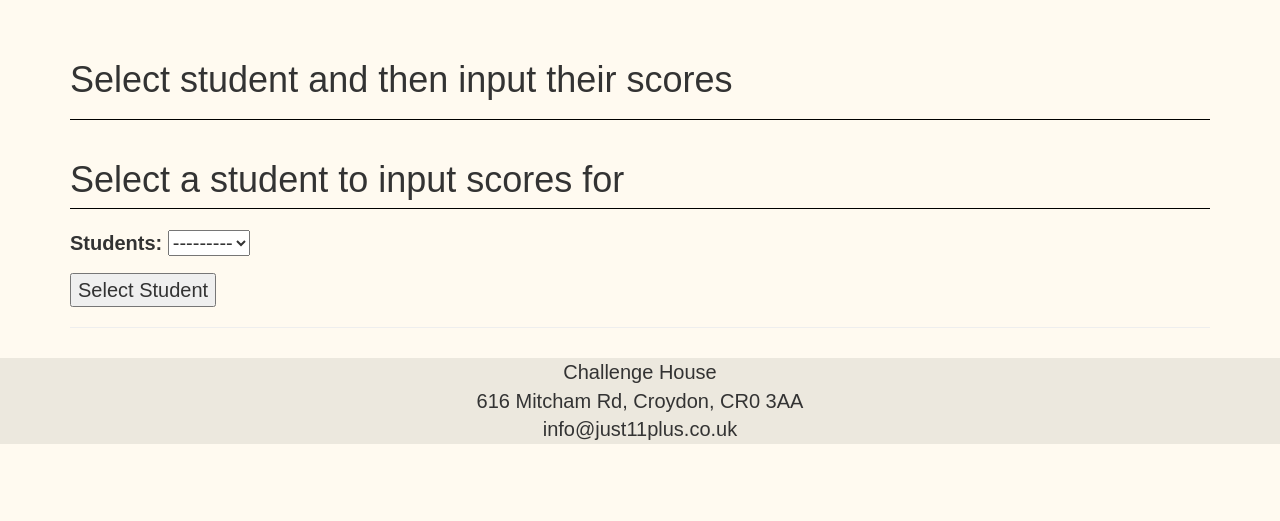
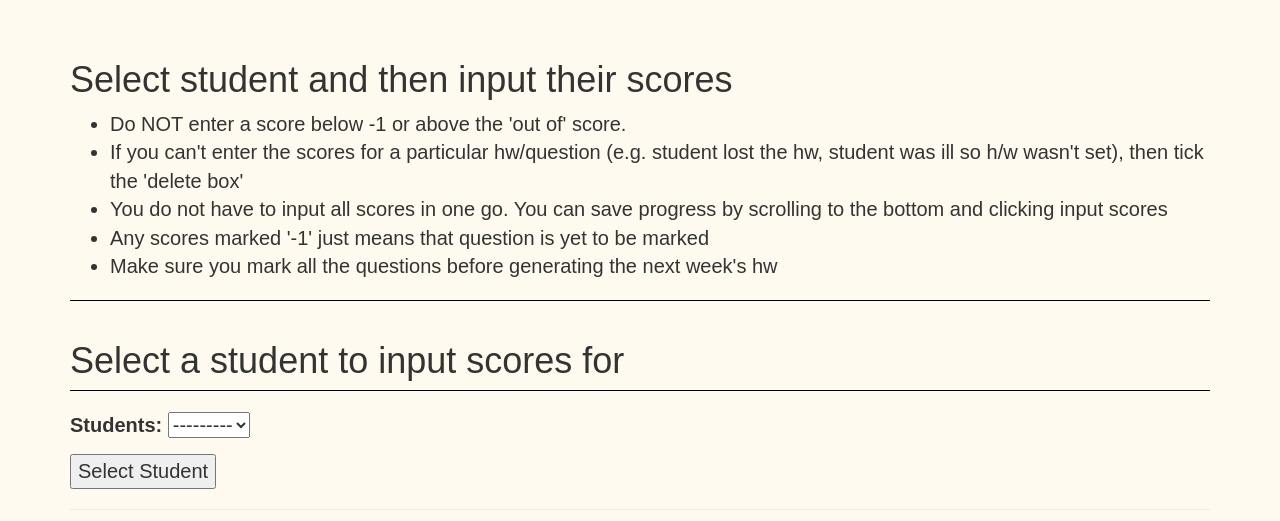
Before and after one commit to vognam/tuition_site, a Django app: page /inputscores in a window 1280 px wide. Shown: the part 52-573 px from the top of the page. Run offline with Django 3.2, Linux system fonts and the light colour scheme; the visitor is signed in with stand-in values (Sample User, id 1); data that the repository does not hold is empty; some libraries are stand-ins or nearby versions; some web fonts are replaced.

Commit message:
instructions set

```diff
--- a/home/templates/account/addstudent.html
+++ b/home/templates/account/addstudent.html
@@ -5,11 +5,14 @@
 <div class="container center-block">
     <div class="page-header">
         <h1>Add Student</h1>
+        <p>Not to be used</p>
+        <!--
         <form method="post">
         {% csrf_token %}
         {{ form.as_p }}
         <button type="submit">Add Student</button>
         </form>
+        -->
     </div>
 </div>
 
--- a/home/templates/account/inputscores.html
+++ b/home/templates/account/inputscores.html
@@ -10,7 +10,16 @@
 
 <div class="container">
 
-    <div class="page-header"><h1>Select student and then input their scores</h1></div>
+    <div class="page-header">
+        <h1>Select student and then input their scores</h1>
+        <ul>
+            <li>Do NOT enter a score below -1 or above the 'out of' score.</li>
+            <li>If you can't enter the scores for a particular hw/question (e.g. student lost the hw, student was ill so h/w wasn't set), then tick the 'delete box'</li>
+            <li>You do not have to input all scores in one go. You can save progress by scrolling to the bottom and clicking input scores</li>
+            <li>Any scores marked '-1' just means that question is yet to be marked</li>
+            <li>Make sure you mark all the questions before generating the next week's hw</li>
+        </ul>
+    </div>
 
     <h1 class="page-header">Select a student to input scores for</h1>
     <form method="post">
```
Also changed, not shown: home/templates/account/uploadquestions.html (+8 -1 lines).
